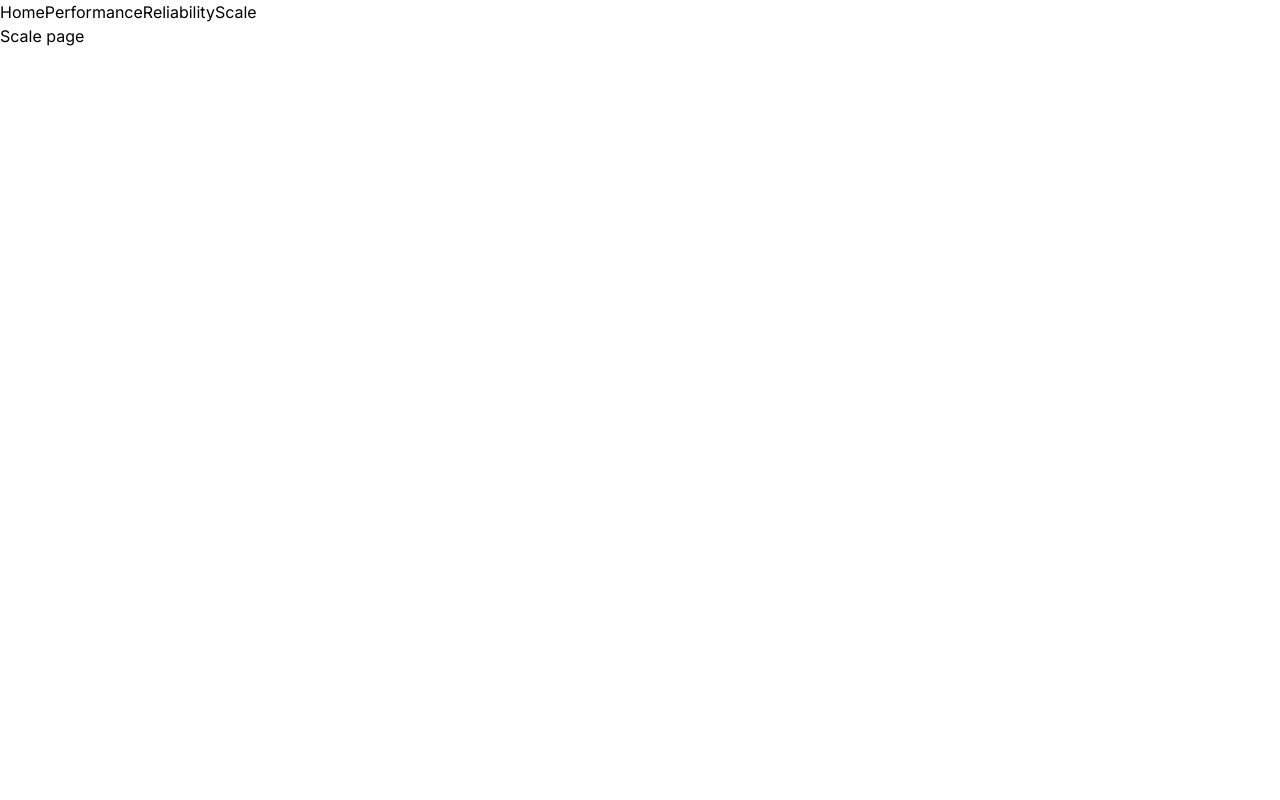
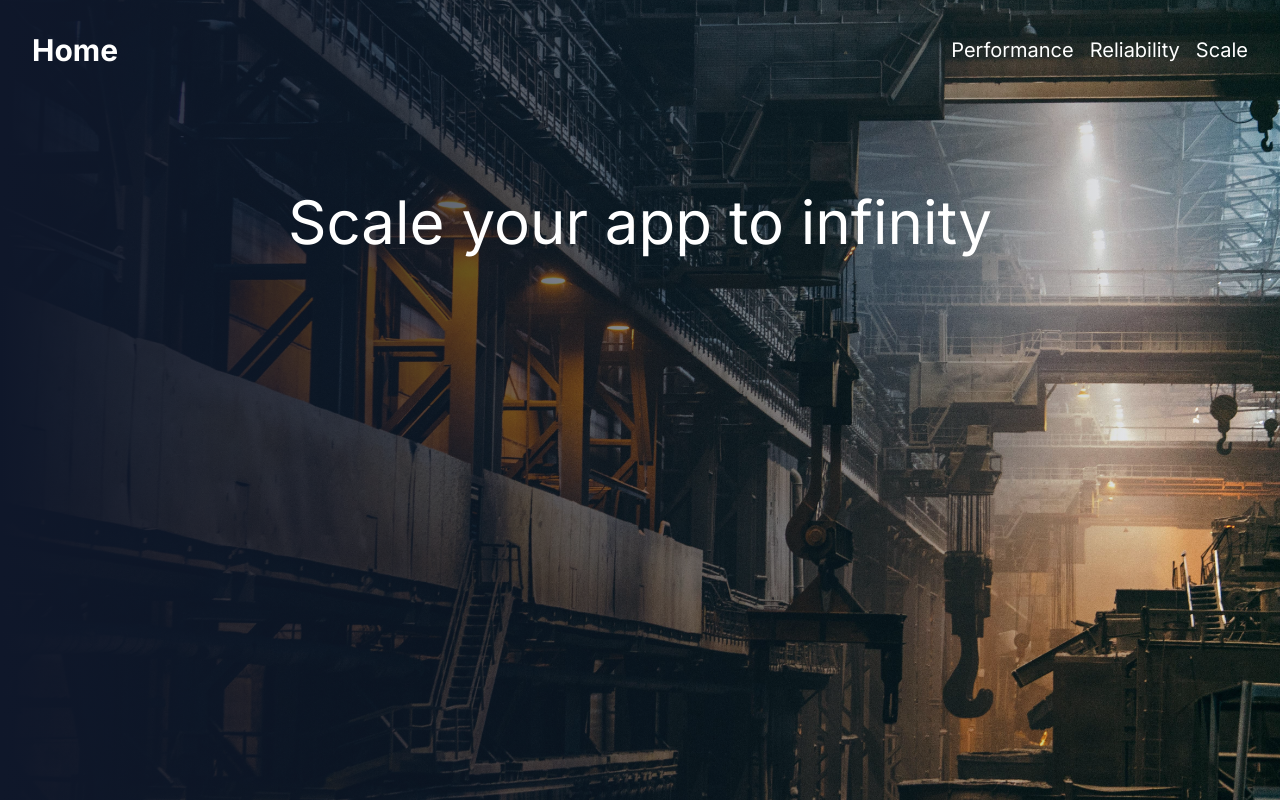
Before and after one commit to joordan/my-app, a Next.js app: page /scale in a window 1280 px wide. Built offline with nearby package versions, Linux system fonts and the light colour scheme.

Commit message:
Use the hero component for the other pages, add styling

```diff
--- a/src/app/performance/page.tsx
+++ b/src/app/performance/page.tsx
@@ -1,4 +1,11 @@
-export default function PerformancePage()
-{
-    return <div>Performance page</div>;
+import performanceImg from '/public/performance.jpg';
+import Hero from '@/components/hero';
+
+export default function PerformancePage() {
+  return (
+    <Hero
+      imgData={performanceImg}
+      imgAlt="welding"
+      title="We serve high performance applications"
+    />)
 }
--- a/src/app/reliability/page.tsx
+++ b/src/app/reliability/page.tsx
@@ -1,4 +1,11 @@
-export default function ReliabilityPage()
-{
-    return <div>Reliability page</div>;
+import reliabilityImg from '/public/reliability.jpg';
+import Hero from '@/components/hero';
+
+export default function ReliabilityPage() {
+  return (
+    <Hero
+      imgData={reliabilityImg}
+      imgAlt="welding"
+      title="Super high reliability hosting"
+    />)
 }
--- a/src/app/scale/page.tsx
+++ b/src/app/scale/page.tsx
@@ -1,4 +1,11 @@
-export default function calePage()
-{
-    return <div>Scale page</div>;
+import scaleImg from '/public/scale.jpg';
+import Hero from '@/components/hero';
+
+export default function ScalePage() {
+  return (
+    <Hero
+      imgData={scaleImg}
+      imgAlt="steel factory"
+      title="Scale your app to infinity"
+    />)
 }
--- a/src/components/header.tsx
+++ b/src/components/header.tsx
@@ -2,11 +2,16 @@
 
 export default function Header() {
     return (
-        <div>
-        <Link href="/">Home</Link>
-        <Link href="/performance">Performance</Link>
-        <Link href="/reliability">Reliability</Link>
-        <Link href="/scale">Scale</Link>
+      <div className="w-full absolute text-white z-10">
+        <nav className="contaienr relative flex flex-wrap items-center justify-between mx-auto p-8">
+            <Link href="/" className='font-bold text-3xl'>Home</Link>
+
+            <div className='space-x-4 text-xl'>
+              <Link href="/performance">Performance</Link>
+              <Link href="/reliability">Reliability</Link>
+              <Link href="/scale">Scale</Link>
+            </div>
+          </nav>
       </div>
     )
 }
```
